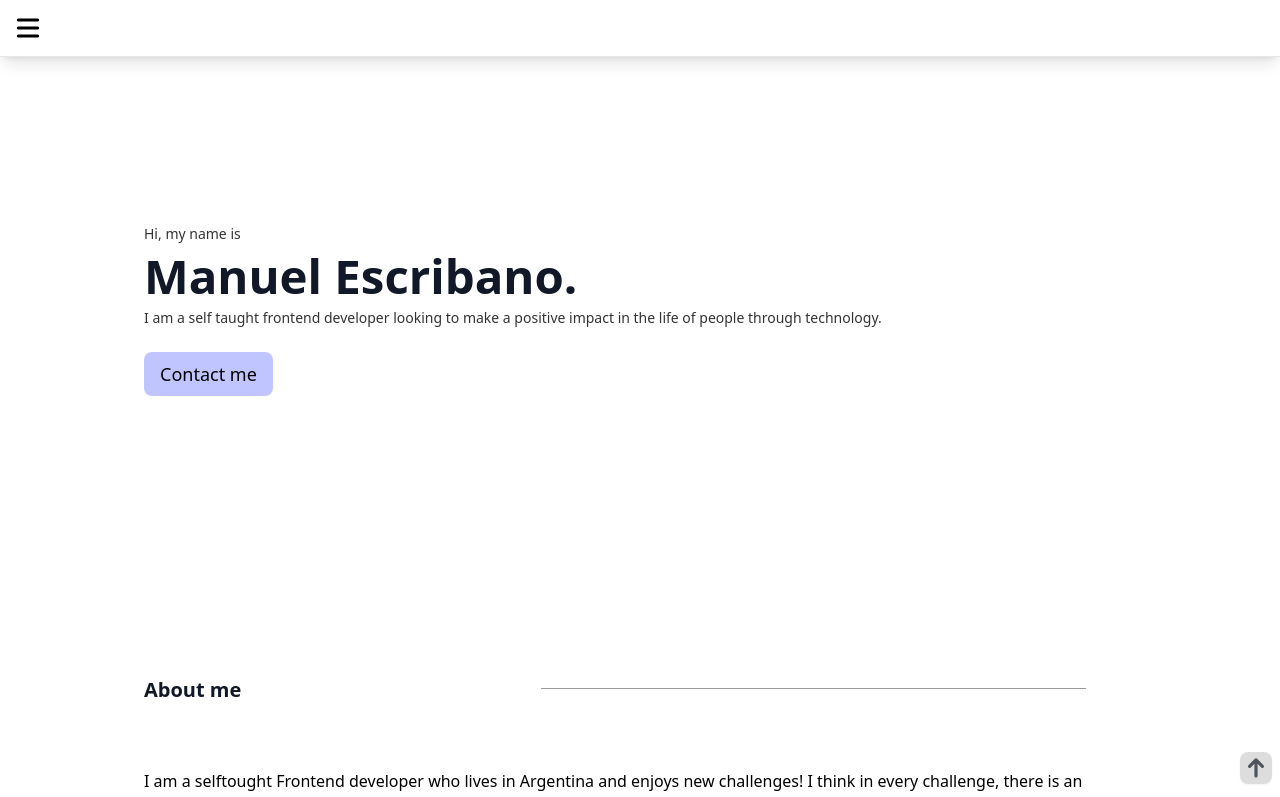
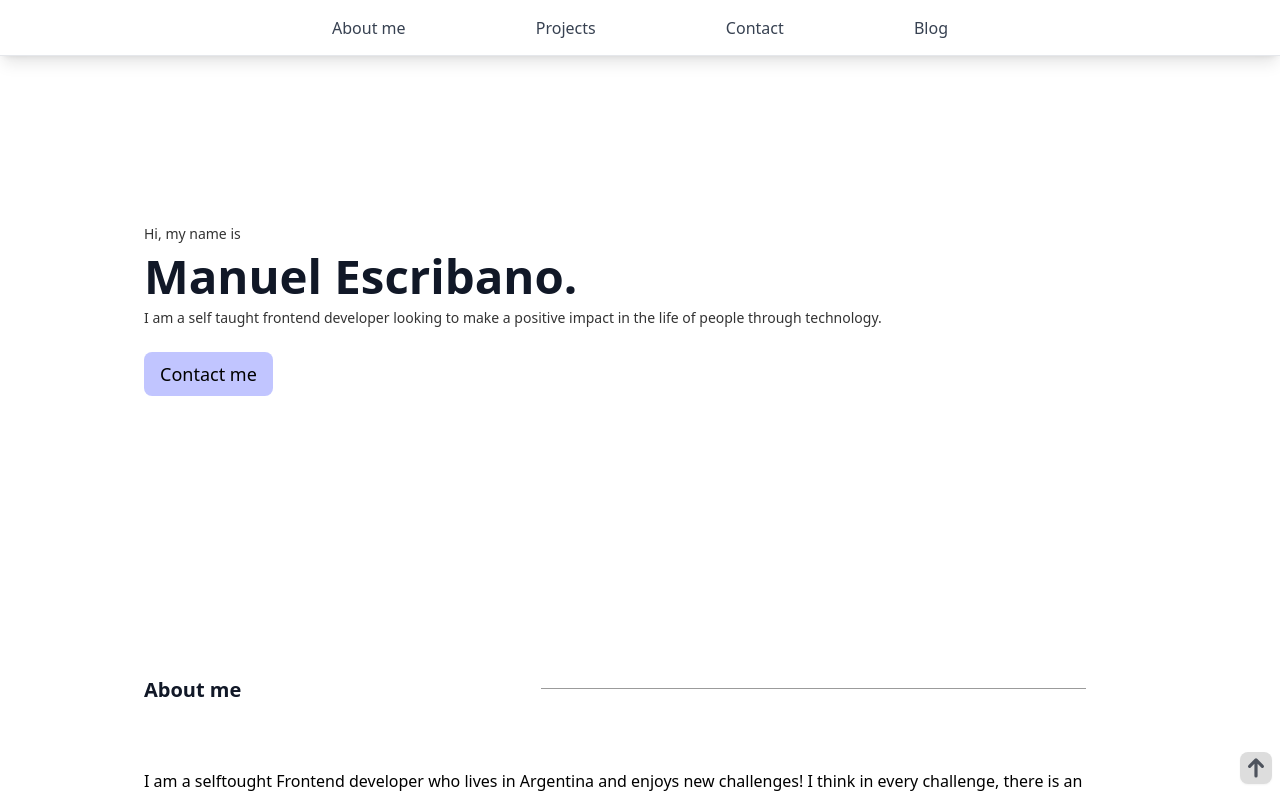
Before and after one commit to LPRegen/portfolio, a Next.js app: page / in a window 1280 px wide. Shown: the top 797 px of the page. Built offline with nearby package versions, Linux system fonts and the light colour scheme.

Commit message:
refactor: modify component

```diff
--- a/components/Navbar.tsx
+++ b/components/Navbar.tsx
@@ -1,5 +1,5 @@
+import Link from 'next/link';
 import { Menu } from '@headlessui/react';
-import Link from 'next/link';
 import { Icon } from './Icons';
 
 interface Item {
@@ -24,7 +24,10 @@ const Navbar = () => {
         {({ active }) => (
           <div>
             <Link href={item.href}>
-              <a className={`${navItem} ${active && 'bg-secondary-300'}`}>
+              <a
+                className={`${navItem} ${active && 'bg-secondary-300'}`}
+                title={item.name}
+              >
                 {item.name}
               </a>
             </Link>
@@ -34,14 +37,23 @@ const Navbar = () => {
     );
   };
 
+  const wrapperStyle = 'absolute w-full z-50 border-b shadow-lg';
+  const mdStyles = 'md:flex md:justify-between md:items-center md:px-36';
+  const lgStyles = 'lg:flex lg:justify-between lg:items-center lg:px-64';
+  const xlStyles = 'xl:flex xl:justify-between xl:items-center xl:px-80';
+  const xxlStyles = '2xl:flex 2xl:justify-between 2xl:items-center 2xl:px-96';
+
   // TODO close menu when an item is clicked.
 
   return (
-    <Menu as="nav" className="absolute w-full z-50 border-b shadow-lg">
+    <nav>
+      <Menu
+        as="div"
+        className={`${wrapperStyle} md:hidden lg:hidden xl:hidden 2xl:hidden`}
+      >
         <Menu.Button className="px-3 py-2 my-1 focus:bg-gray-100 rounded-md">
           <Icon iconName="menu" size="large" />
         </Menu.Button>
-
         <Menu.Items
           aria-label="Menu items"
           className="absolute z-10 w-full px-2 pb-3 bg-white shadow-lg"
@@ -51,6 +63,18 @@ const Navbar = () => {
           ))}
         </Menu.Items>
       </Menu>
+      <div
+        className={`hidden h-14 ${wrapperStyle} ${mdStyles} ${lgStyles} ${xlStyles} ${xxlStyles}`}
+      >
+        {itemList.map((item) => (
+          <Link href={item.href} key={item.name}>
+            <a className={navItem} title={item.name}>
+              {item.name}
+            </a>
+          </Link>
+        ))}
+      </div>
+    </nav>
   );
 };
 
```
Lines whose indentation alone changed are shown as unchanged.
